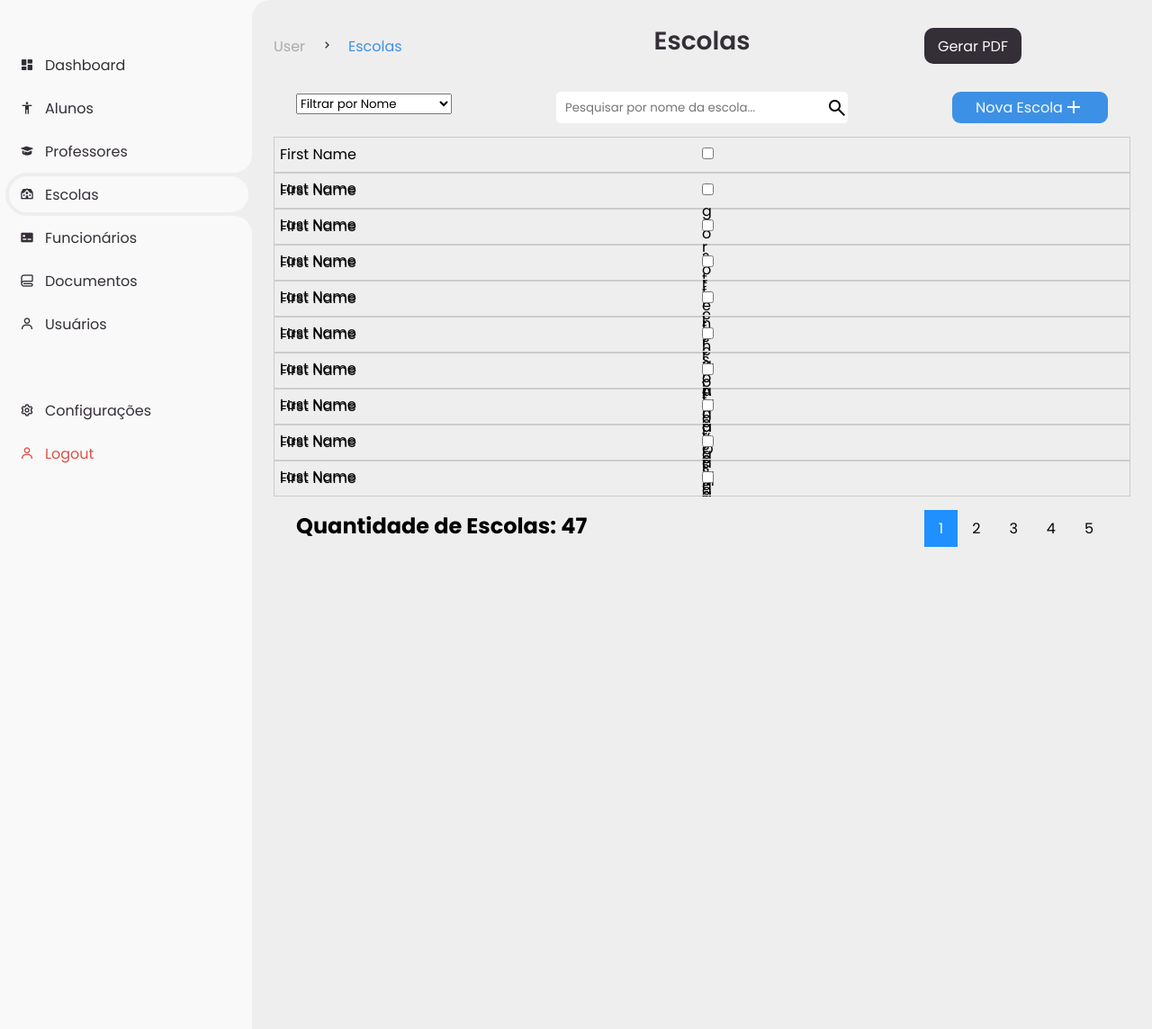
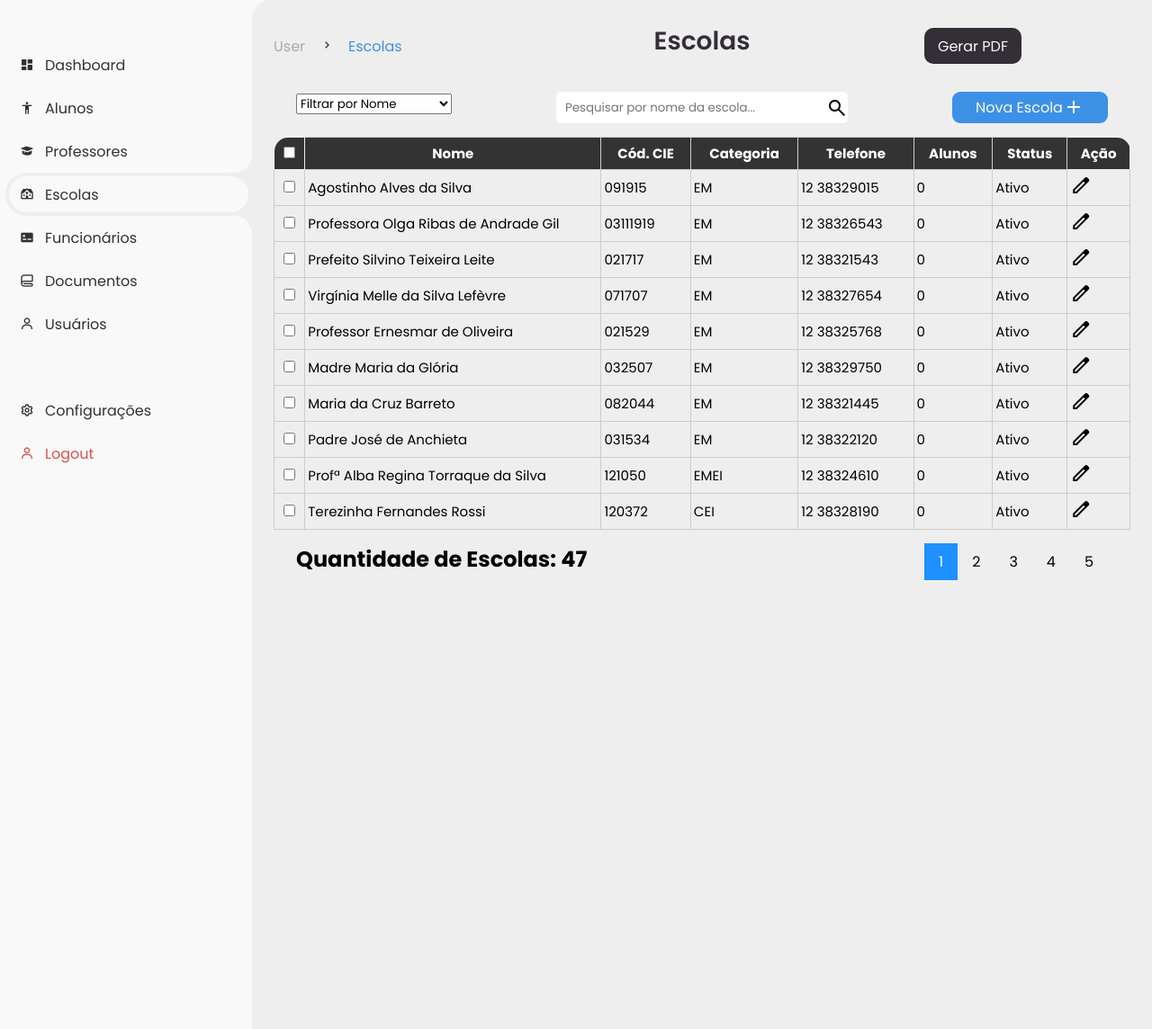
Before and after one commit to andrebr45/sistema_educacion, a Flask app: page /user/escolas in a window 1280 px wide. Shown: the part 56-1200 px from the top of the page at 90% size. Run offline with Flask 3, Linux system fonts and the light colour scheme.

Commit message:
Versaõ 1.19 Corrigida

```diff
--- a/static/js/script.js
+++ b/static/js/script.js
@@ -60,10 +60,10 @@ searchButton.addEventListener('click', function (e) {
     }
 })
 
-
+//aviso alert aqui
 if(window.innerWidth < 768) {
     sidebar.classList.add('hide');
-    alert("Eu sou um\nAlert!");
+
 }else if (window.innerWidth > 576){
     searchButtonIcon.classList.replace('bx-x', 'bx-search');
     searchForm.classList.remove('show');
--- a/static/styles/cadastro_funcionario.css
+++ b/static/styles/cadastro_funcionario.css
@@ -25,7 +25,7 @@
 .container form{
     position: relative;
     margin-top: 16px;
-    min-height: 788px;
+    min-height: 810px;
     background-color: #fff;
     overflow: hidden;
 }
--- a/static/styles/cadastro_usuario.css
+++ b/static/styles/cadastro_usuario.css
@@ -25,7 +25,7 @@
 .container form{
     position: relative;
     margin-top: 16px;
-    min-height: 690px;
+    min-height: 670px;
     background-color: #fff;
     overflow: hidden;
 }
--- a/static/styles/escolas.css
+++ b/static/styles/escolas.css
@@ -50,73 +50,41 @@ table {
   /* Zebra striping */
   tr:nth-of-type(odd) {
     background: #eee;
-  }
-  th {
+}
+th {
     background: #333;
     color: white;
     font-weight: bold;
-  }
-  td, th {
-    padding: 6px;
+	font-size: 15px;
+	padding: 6px;
+    border: 1px solid #ccc;
+    text-align: center;
+}
+td {
     border: 1px solid #ccc;
     text-align: left;
-  }
-/*
-Max width before this PARTICULAR table gets nasty
-This query will take effect for any screen smaller than 760px
-and also iPads specifically.
-*/
-@media
-only screen and (max-width: 760px),
-(min-device-width: 768px) and (max-device-width: 1024px)  {
+}
+#tabelaEscolas th:nth-child(1){
+	border-top-left-radius: 15px;
+	border: 1px solid #eee ;
 
-	/* Force table to not be like tables anymore */
-	table, thead, tbody, th, td, tr {
-		display: block;
-	}
+}
+#tabelaEscolas th:nth-child(8){
+	border-top-right-radius: 15px;
+	border: 1px solid #eee ;
+}
+#tabelaEscolas td:nth-child(1) {
+		text-align: center;
+}
+#tabelaEscolas td:nth-child(1), #tabelaEscolas td:nth-child(5),
+#tabelaEscolas td:nth-child(2), #tabelaEscolas td:nth-child(6),
+#tabelaEscolas td:nth-child(3), #tabelaEscolas td:nth-child(7),
+#tabelaEscolas td:nth-child(4), #tabelaEscolas td:nth-child(8) {
+	  font-size: 15px;
+	  padding: 3px;
+}
 
-	/* Hide table headers (but not display: none;, for accessibility) */
-	thead tr {
-		position: absolute;
-		top: -9999px;
-		left: -9999px;
-	}
 
-	tr { border: 1px solid #ccc; }
-
-	td {
-		/* Behave  like a "row" */
-		border: none;
-		border-bottom: 1px solid #eee;
-		position: relative;
-		padding-left: 50%;
-	}
-
-	td:before {
-		/* Now like a table header */
-		position: absolute;
-		/* Top/left values mimic padding */
-		top: 6px;
-		left: 6px;
-		width: 45%;
-		padding-right: 10px;
-		white-space: nowrap;
-	}
-
-	/*
-	Label the data
-	*/
-	td:nth-of-type(1):before { content: "First Name"; }
-	td:nth-of-type(2):before { content: "Last Name"; }
-	td:nth-of-type(3):before { content: "Job Title"; }
-	td:nth-of-type(4):before { content: "Favorite Color"; }
-	td:nth-of-type(5):before { content: "Wars of Trek?"; }
-	td:nth-of-type(6):before { content: "Secret Alias"; }
-	td:nth-of-type(7):before { content: "Date of Birth"; }
-	td:nth-of-type(8):before { content: "Dream Vacation City"; }
-	td:nth-of-type(9):before { content: "GPA"; }
-	td:nth-of-type(10):before { content: "Arbitrary Data"; }
-}
 
 /* Pagination links */
 .pagination {
--- a/templates/cadastro_professor.html
+++ b/templates/cadastro_professor.html
@@ -72,7 +72,7 @@
                         </div>
                         <div class="input-field">
                             <label>Cargo</label>
-                            <input type="text" name="cargo" value="Professor" required/>
+                            <input type="text" name="cargo" value="Professor" disabled/>
                         </div>
                         <div class="input-field">
                             <label>Tipo</label>
```
Also changed, not shown: db1.sqlite.
